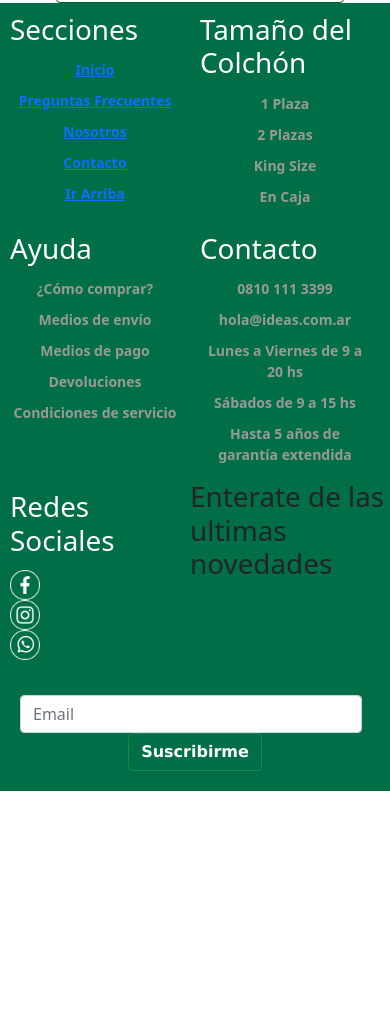
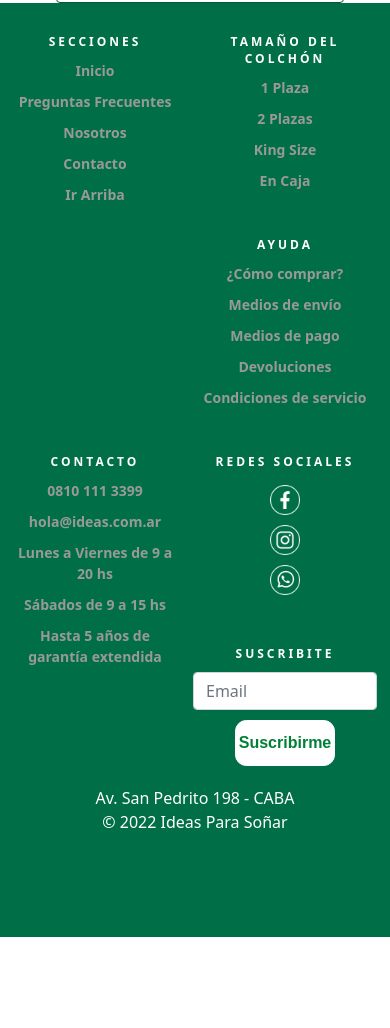
Before and after one commit to irandazzo/ProyectoCoderDW, a website: page paginas/productos.html in a window 390 px wide. Shown: the part 2692-3720 px from the top of the page. After the commit the page ends 3629 px from the top, so only its background shows below. Drawn offline with nearby package versions, Linux system fonts and the light colour scheme; files whose address does not match are found by name.

Commit message:
Se optimizó y se hizo responsive en index.html, se finalizó la página

```diff
--- a/estilos/estilos.css
+++ b/estilos/estilos.css
@@ -580,8 +580,8 @@
 }
 
 /*----------- RD CELULAR ----------*/
-/*
-@media screen and (max-width: 500px){
+
+@media screen and (max-width: 480px){
     .contenedor{
         grid-template-columns: 1fr;
         grid-template-rows: repeat(1fr 1fr 1fr);
@@ -596,27 +596,16 @@
         flex-direction: column;
         align-items: center;
     }
-    .footer ul{
+    /*.footer ul{
         display: flex;
         flex-direction: column;
 
     }
-.redes a{
-    display:flex;
-    flex-direction: row;
-}
 
-.redes form{
-    display: flex;
-    flex-wrap: wrap;
-    justify-content: center;
-    width: 150px;
-}
-.redes h1{
-    width: 150px;
-}
+
+
     /* ------- PAGINA INDEX ------*/
-    /*
+
     .portada{
         display: flex;
         flex-direction: column;
@@ -635,8 +624,6 @@
         display: flex;
         width: 30%;
         justify-content: center;
-        align-items: center;
-        flex-direction: row;
     }
 
     .card{
@@ -644,31 +631,21 @@
         justify-content: center;
         flex-direction: column;
         width: 70%;
+}
 
-    }
-
-    /*.bannerprincipal{
-        display: none;
-    }*/
-    /*.producto1{
+.formularioFooter{
+    width: 100%;
+    margin: auto;
+}
+.btn-footer{
+    margin: auto;
+    margin-top: 10px;
+}
+.seccionesFooter{
     display: flex;
-    flex-wrap: wrap;
-    justify-content: center;
-    padding: 15px;
+    flex-direction: column;
+    width: 100%;
 }
-    .producto2{
-    display: flex;
-    flex-wrap: wrap;
-    justify-content: center;
-    padding: 15px;
-    }
-    .producto1 img{
-        width: 250px;
-    }
-    .producto2 img{
-        width: 250px;
-    }*/
-
     /* --------- PAGINA FAQS ---------*/
 
     /*.faqs article{
@@ -728,5 +705,5 @@
     }
     .main__productos div p{
         justify-content: center;
-    }
+    }*/
 }
--- a/paginas/productos.html
+++ b/paginas/productos.html
@@ -129,22 +129,23 @@
 
     <!--------------- FOOTER ------------>
 
-    <footer class="footer">
-      <div>
-        <div class="contain">
+    <footer class="footerGrid">
+      <div class="footer">
+        <div> <!--class="contain"-->
+<!--------- MENU DE NAVEGACION ----------------->
           <div class="col">
-            <h1>Secciones</h1>
-            <ul class="menu">
+            <h3 class="titulosFooter">Secciones</h3>
+            <ul class="menuFooter">
               <li><a href="../index.html">Inicio</a></li>
-              <li><a href="../paginas/faqs.html">Preguntas Frecuentes</a></li>
+              <li><a href="../paginas/productos.html">Preguntas Frecuentes</a></li>
               <li><a href="../paginas/nosotros.html">Nosotros</a></li>
               <li><a href="../paginas/contacto.html">Contacto</a></li>
               <li><a href="#arriba">Ir Arriba</a></li>
             </ul>
         </div>
         <div class="col">
-          <h1>Tamaño del Colchón</h1>
-            <ul>
+          <h3 class="titulosFooter">Tamaño del Colchón</h3>
+            <ul class="menuFooter">
               <li>1 Plaza</li>
               <li>2 Plazas</li>
               <li>King Size</li>
@@ -152,8 +153,8 @@
             </ul>
         </div>
           <div class="col">
-            <h1>Ayuda</h1>
-            <ul>
+            <h3 class="titulosFooter">Ayuda</h3>
+            <ul class="menuFooter">
               <li>¿Cómo comprar?</li>
               <li>Medios de envío</li>
               <li>Medios de pago</li>
@@ -162,8 +163,8 @@
             </ul>
           </div>
           <div class="col">
-            <h1>Contacto</h1>
-            <ul>
+            <h3 class="titulosFooter">Contacto</h3>
+            <ul class="menuFooter">
               <li>0810 111 3399</li>
               <li>hola@ideas.com.ar</li>
               <li>Lunes a Viernes de 9 a 20 hs</li>
@@ -171,9 +172,10 @@
               <li>Hasta 5 años de garantía extendida</li>
             </ul>
           </div>
-          <div class="col redes">
-              <h1>Redes Sociales</h1>
-              <ul>
+<!---------- REDES SOCIALES ------------>
+          <div class="col">
+              <h3 class="titulosFooter">Redes Sociales</h3>
+              <ul class="menuRedes">
                 <li>
                   <a href="www.facebook.com/ideasparasoniar">
                       <img src="../multimedia/logofacebook.png" alt="Facebook" width="30px"></a>
@@ -184,23 +186,24 @@
                   </li>
                   </ul>
             </div>
-            <div class="redes"><h1>Enterate de las ultimas novedades</h1>
-              <form class="d-flex" role="search">
-              <input class="form-control me-2" type="search" placeholder="Email" aria-label="Search">
-              <button class="btn btn-outline-success" type="submit">Suscribirme</button>
-            </form> </div>
 
-          <div class="col">
-
-            <ul>
-              <h1 class="derechos">Av. San Pedrito 198, Flores, CABA</h1>
-              <h1 class="derechos">© 2022 Ideas Para Soñar</h1>
-            </ul>
+            <div class="col">
+              <h3 class="titulosFooter">Suscribite</h3>
+              <div class="formFooter">
+                <form class="row d-flex" role="search">
+                    <input class="form-control me-2 " type="search" placeholder="Email" aria-label="Search">
+                    <button class="btn btn-outline-success btn-footer" type="submit">Suscribirme</button>
+                  </form>
+                </div>
+            </div>
           </div>
+        </div>
+            <div class="copyrightFooter">
+            <span>Av. San Pedrito 198 - CABA</span>
+            <span>© 2022 Ideas Para Soñar</span>
+            </div>
 
         <div class="clear"></div>
-        </div>
-        </div>
     </footer>
 
     <script src="js/bootstrap.min.js"></script>
--- a/scss/_index.scss
+++ b/scss/_index.scss
@@ -15,9 +15,10 @@
 	}
 	.buscador {
 		display: flex;
-		justify-content: center;
+		justify-content: flex-end;
+		align-content:stretch;
 		width: 350px;
-		align-items: center;
+
 	}
 	li {
 		padding: 5px;
@@ -29,7 +30,11 @@
 		font-family: Verdana, Geneva, Tahoma, sans-serif;
 		font-weight: bold;
 	}
-}
+}/*
+.btn-buscar{
+	color: red;
+	background-color: red;
+}*/
 .container-fluid {
 	button {
 		border-radius: 2rem;
@@ -61,7 +66,7 @@
 /* ------------ CONTENIDO PAGINA INDEX -----------*/
 .muestracolchon {
 	display: flex;
-	color: $colorLetra;
+	color: #484848;
 	font-size: 20px;
 
 	font-family:Verdana, Geneva, Tahoma, sans-serif;
@@ -203,6 +208,11 @@
 		color: white;
 	}
 }
+
+.seccionesFooter{
+	margin: 20px;
+
+}
 .copyrightFooter {
 	grid-area: copyright;
 	display: flex;
@@ -214,7 +224,10 @@
 .formFooter {
 	display: flex;
 	justify-content: center;
-	padding: 10px;
+	padding: 5px;
+}
+.suscribir{
+	margin: 20px;
 }
 
 
@@ -232,27 +245,21 @@
 			align-items: center;
 		}
 	}
-	.footer {
-		ul {
-			display: flex;
-			flex-direction: column;
-		}
+	.formularioFooter {
+		width: 100%;
+		margin: auto;
 	}
-	.redes {
-		a {
-			display: flex;
-			flex-direction: row;
-		}
-		form {
-			display: flex;
-			flex-wrap: wrap;
-			justify-content: center;
-			width: 150px;
-		}
-		h1 {
-			width: 150px;
-		}
+	.btn-footer {
+		margin: auto;
+		margin-top: 10px;
 	}
+	.seccionesFooter {
+		display: flex;
+		flex-direction: column;
+		width: 100%;
+	}
+
+
 .carousel-inner {
 	width: 100%;
 }
```
Also changed, not shown: index.html (+8 -8 lines), paginas/contacto.html (+32 -26 lines), paginas/faqs.html (+31 -27 lines), paginas/nosotros.html (+31 -27 lines), estilos/main.css.
